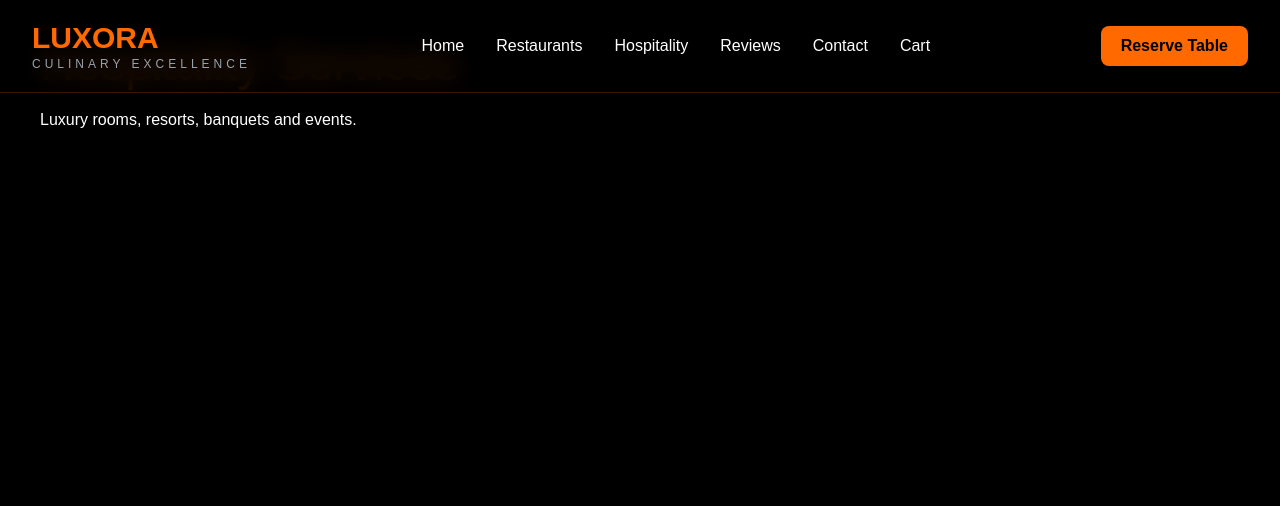
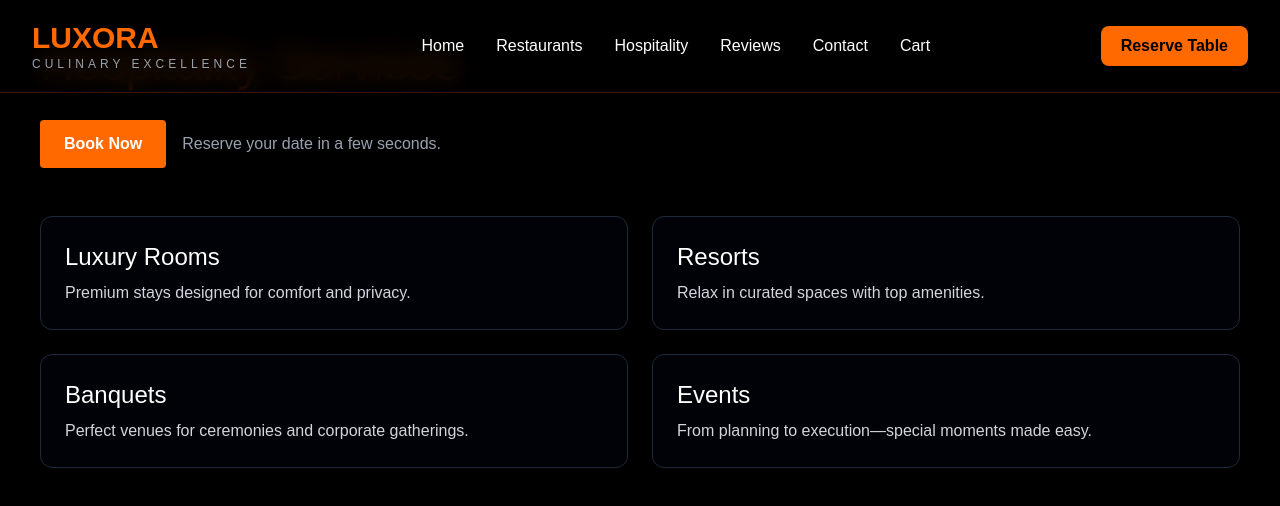
Before and after one commit to basheer82475-a11y/integrated-food-delivery-platform, a React (Vite) app in the folder food-delivery-frontend/: page /hospitality in a window 1280 px wide. Shown: the top 506 px of the page. Built offline with nearby package versions, Linux system fonts and the light colour scheme.

Commit message:
make UI for Hospitality page

```diff
--- a/food-delivery-frontend/src/pages/Hospitality.jsx
+++ b/food-delivery-frontend/src/pages/Hospitality.jsx
@@ -1,20 +1,59 @@
+import { useNavigate } from "react-router-dom";
 import Navbar from "../components/Navbar";
 
 function Hospitality() {
+  const navigate = useNavigate();
+
+  const services = [
+    {
+      title: "Luxury Rooms",
+      description: "Premium stays designed for comfort and privacy.",
+    },
+    {
+      title: "Resorts",
+      description: "Relax in curated spaces with top amenities.",
+    },
+    {
+      title: "Banquets",
+      description: "Perfect venues for ceremonies and corporate gatherings.",
+    },
+    {
+      title: "Events",
+      description: "From planning to execution—special moments made easy.",
+    },
+  ];
+
   return (
     <div className="bg-black min-h-screen text-white">
       <Navbar />
 
       <div className="p-10">
+        <h1 className="text-5xl text-orange-500">Hospitality Services</h1>
 
-        <h1 className="text-5xl text-orange-500">
-          Hospitality Services
-        </h1>
 
-        <p className="mt-5">
-          Luxury rooms, resorts, banquets and events.
-        </p>
+        <div className="mt-8 flex items-center gap-4 flex-wrap">
+          <button
+            onClick={() => navigate("/booking")}
+            className="bg-orange-500 px-6 py-3 rounded font-semibold hover:bg-orange-400 transition"
+          >
+            Book Now
+          </button>
+          <span className="text-gray-400">
+            Reserve your date in a few seconds.
+          </span>
+        </div>
 
+        <div className="mt-12 grid gap-6 md:grid-cols-2">
+          {services.map((s) => (
+            <div
+              key={s.title}
+              className="border border-gray-800 rounded-xl p-6 bg-gray-950/40"
+            >
+              <h2 className="text-2xl text-white">{s.title}</h2>
+              <p className="mt-2 text-gray-300">{s.description}</p>
+            </div>
+          ))}
+        </div>
       </div>
     </div>
   );
```
Also changed, not shown: 1 other file (tests, documents, lock files or other folders).
